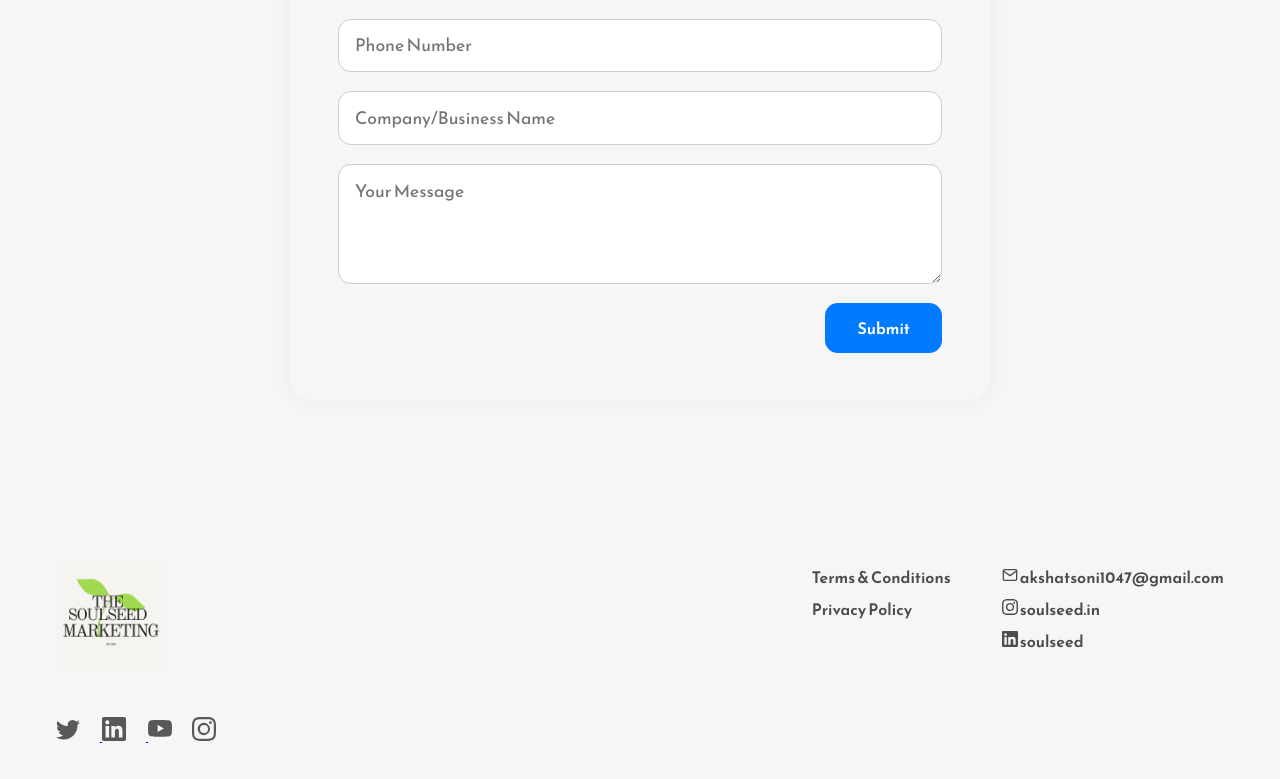
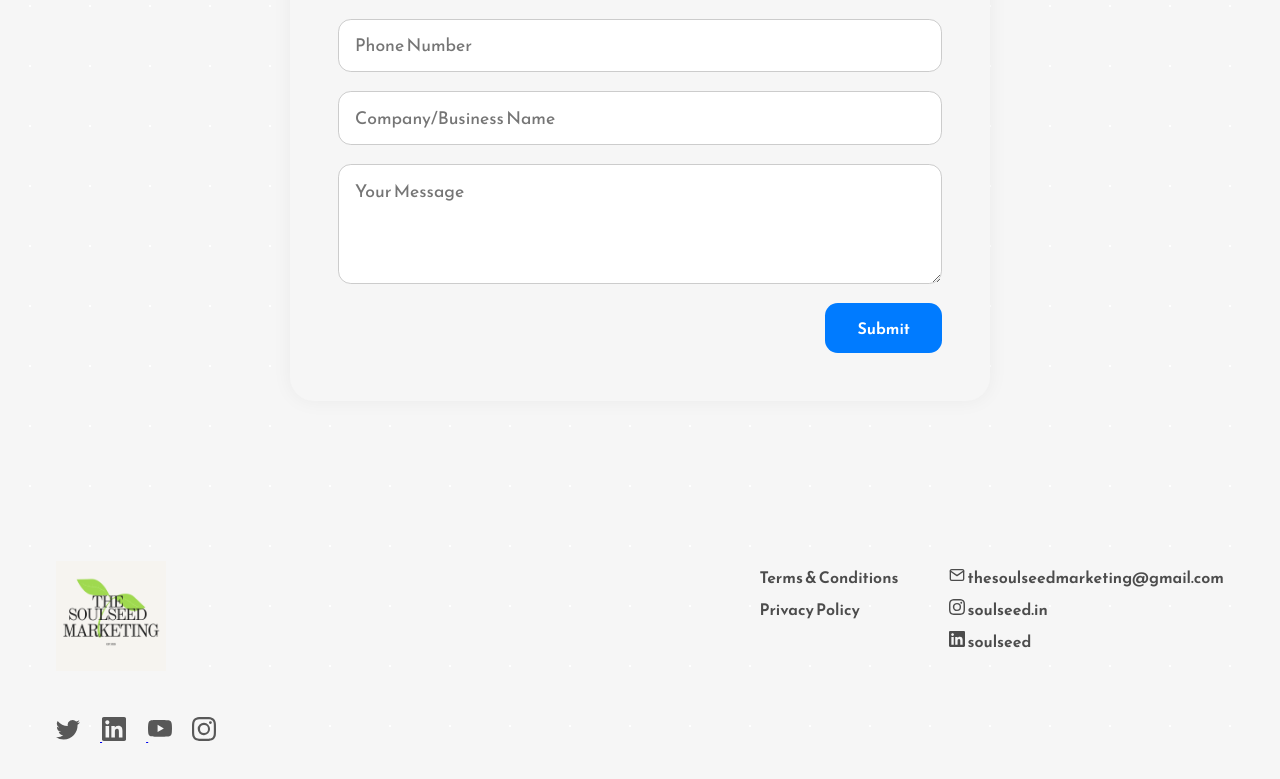
Before and after one commit to theSoulSeedMarketing/thesoulseedmarketing, a React (Create React App) app: page /#/ in a window 1280 px wide. Shown: the part 5484-6263 px from the top of the page. Built offline with nearby package versions, Linux system fonts and the light colour scheme.

Commit message:
mail changed

```diff
--- a/src/Components/Contact.js
+++ b/src/Components/Contact.js
@@ -24,7 +24,7 @@ const Contact = () => {
 
       >
         {/* Required Hidden Input for Web3Forms */}
-        <input type="hidden" name="access_key" value="1967ee7b-7de8-423d-ae30-ed63cda11cf7" />
+        <input type="hidden" name="access_key" value="9c379ac8-2071-4d19-ba60-7a95a310b13a" />
 
 
         <input
--- a/src/Components/Footer.js
+++ b/src/Components/Footer.js
@@ -39,7 +39,7 @@ const Footer = () => {
           {/* <span>123-323-323</span> */}
 
 
-                    <span><FiMail /> akshatsoni1047@gmail.com </span>
+                    <span><FiMail /> thesoulseedmarketing@gmail.com </span>
           <span><BsInstagram /> soulseed.in</span>
 
           <span><SiLinkedin /> soulseed</span>
```
